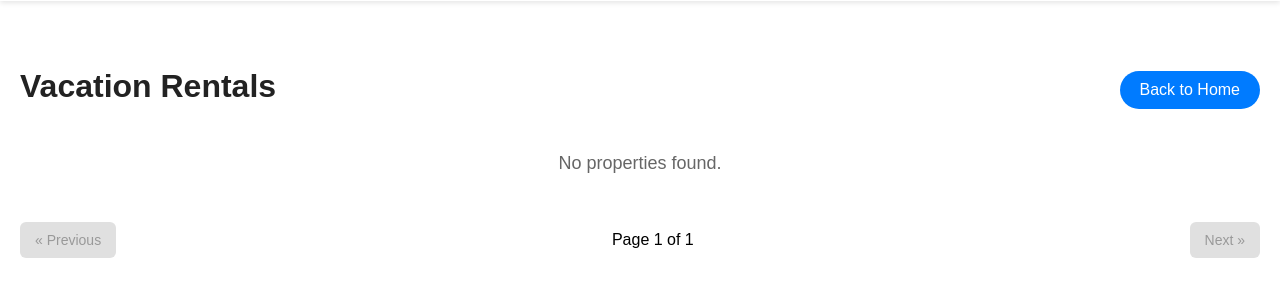
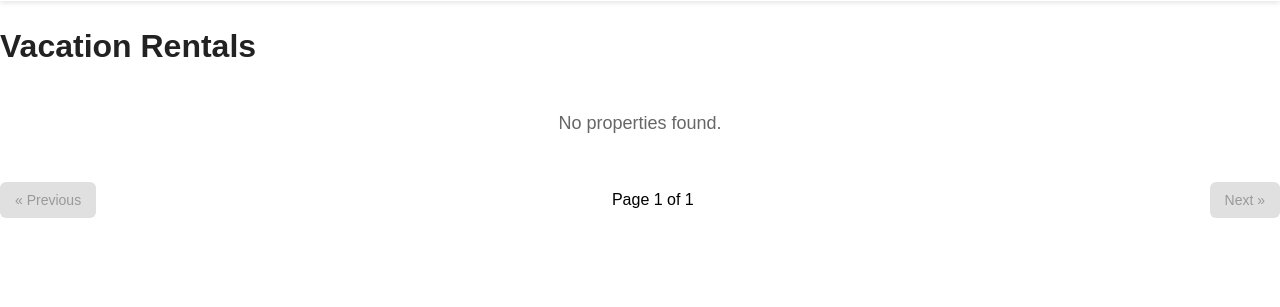
Before and after one commit to Jakaria030/vacation-rentals, a Django app: page /properties/ in a window 1280 px wide. Shown: the part 73-380 px from the top of the page. Run offline with Django 5.2, Linux system fonts and the light colour scheme; data that the repository does not hold is empty.

Commit message:
Modify properties page design

```diff
--- a/properties/static/style.css
+++ b/properties/static/style.css
@@ -7,7 +7,7 @@ html {
     background-color: #fff;
 }
 
-/* Navbar container */
+/* Navbar css */
 .nav-container {
     padding: 16px 32px;
     background-color: #fff;
@@ -120,7 +120,7 @@ input[type="text"]:focus {
     background-color: #0056b3;
 }
 
-.search-btn:disabled{
+.search-btn:disabled {
     background-color: #0056b3;
     cursor: not-allowed;
 }
@@ -155,11 +155,10 @@ input[type="text"]:focus {
 }
 
 
-/* Propertie page */
-.properties-wrapper {
+/* Properties page css */
+.main-properties {
     max-width: 1440px;
-    margin: 40px auto;
-    padding: 0 20px;
+    margin: 0 auto;
 }
 
 .page-title {
@@ -326,22 +325,3 @@ input[type="text"]:focus {
     font-size: 16px;
     margin-bottom: 10px;
 }
-
-.back-container {
-    text-align: center;
-    margin-top: 30px;
-}
-
-.back-btn {
-    display: inline-block;
-    padding: 10px 20px;
-    background-color: #007bff;
-    color: #fff;
-    text-decoration: none;
-    border-radius: 25px;
-    font-size: 16px;
-}
-
-.back-btn:hover {
-    background-color: #0056b3;
-}
--- a/properties/templates/properties.html
+++ b/properties/templates/properties.html
@@ -2,14 +2,8 @@
 {% load custom_filters %}
 
 {% block content %}
-<div class="properties-wrapper">
-    <div style="display: flex; justify-content: space-between; gap: 50px">
-        <h2 class="page-title">{{ location }} Vacation Rentals</h2>
-        <!-- Back Button -->
-        <div class="back-container">
-            <a href="{% url 'properties:index' %}" class="back-btn">Back to Home</a>
-        </div>
-    </div>
+<main class="main-properties">
+    <h2 class="page-title">{{ location }} Vacation Rentals</h2>
 
     <!-- Properties grid container -->
     <div class="properties-grid">
@@ -71,5 +65,5 @@
             Next &raquo;
         </a>
     </div>
-</div>
+</main>
 {% endblock %}
```
